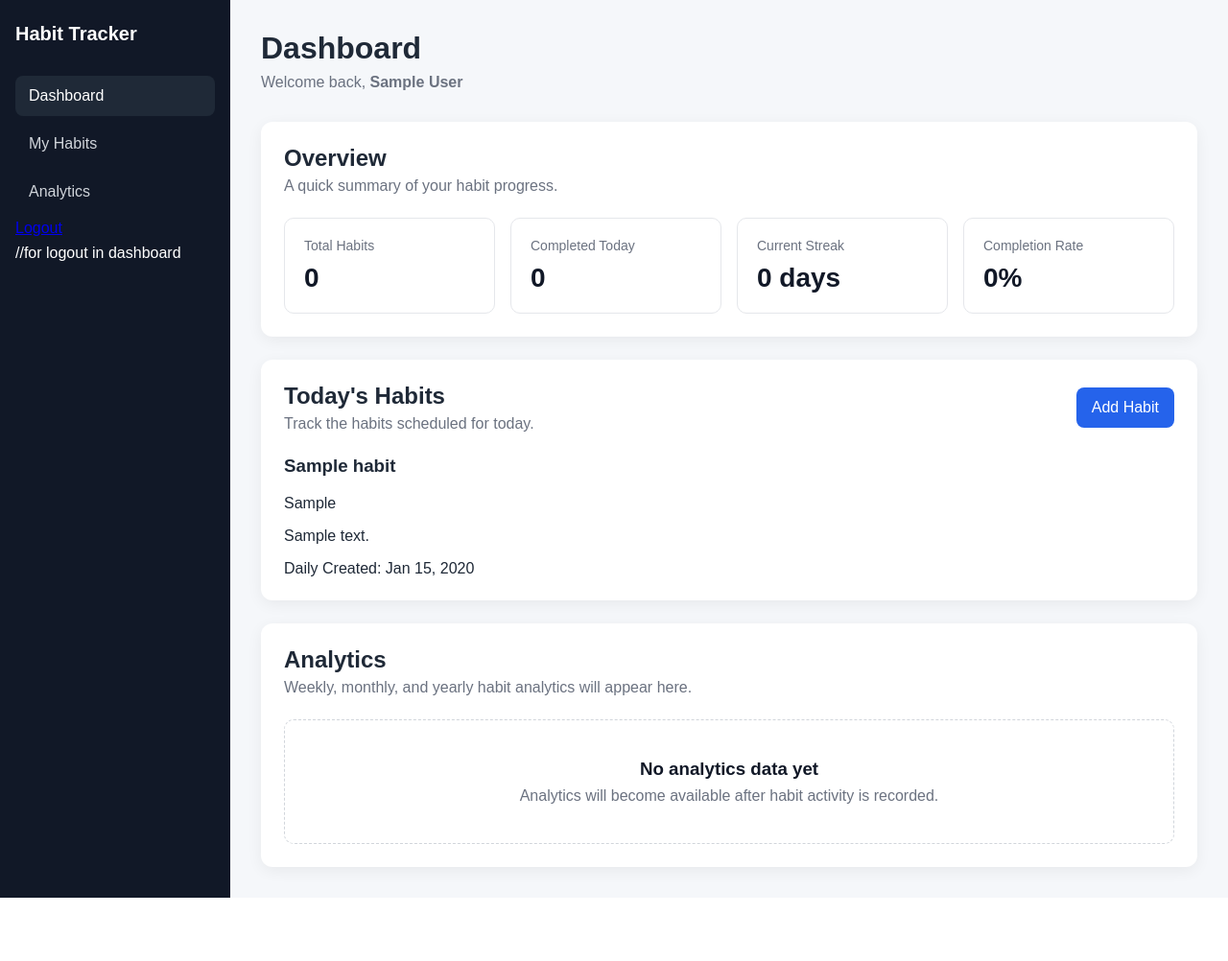
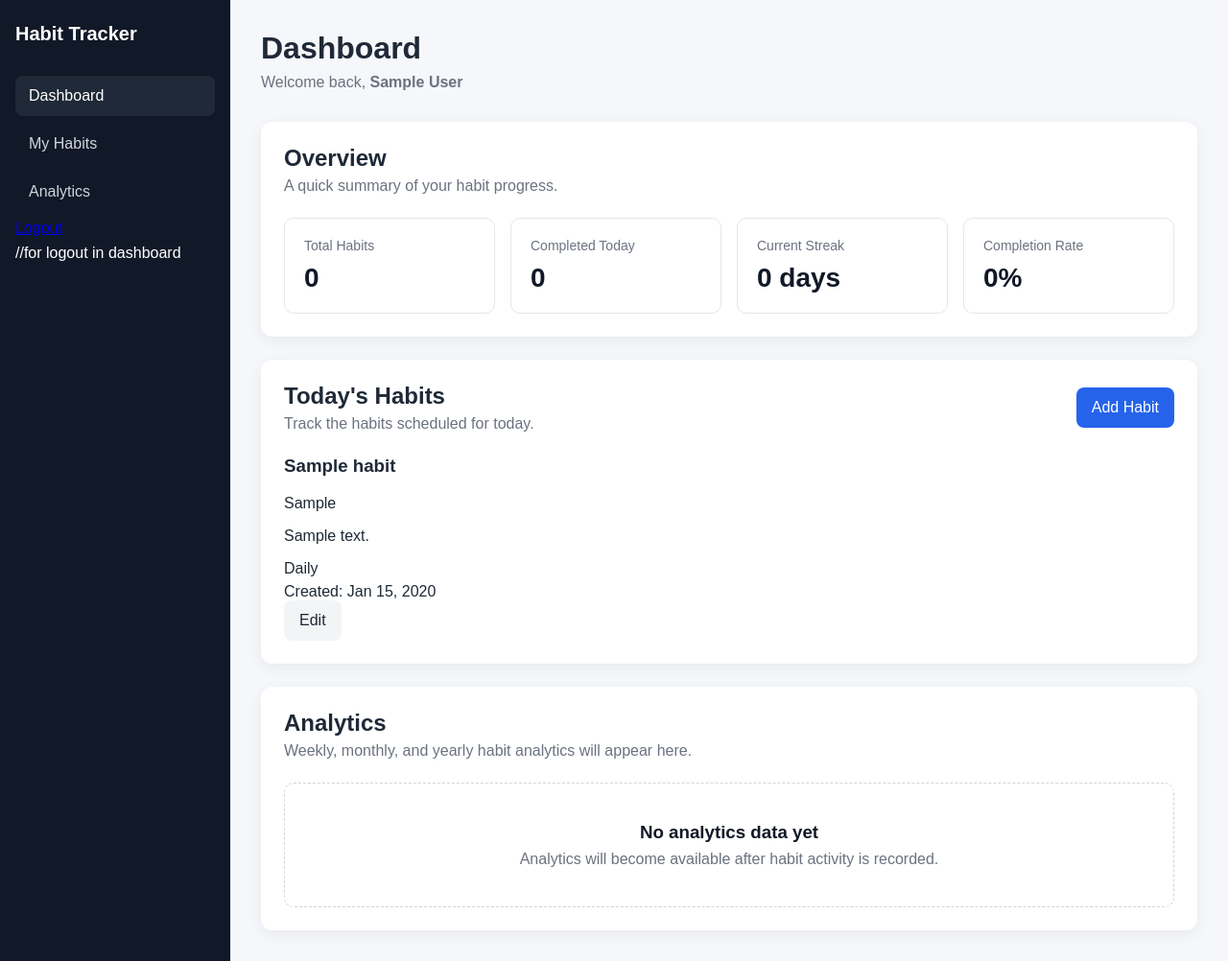
Before and after one commit to RupeshKarki1/Habit_Tracker, a PHP site: page /dashboard.php in a window 1280 px wide. Shown: the whole page at 96% size. Before the commit the page ends 936 px from the top, so only its background shows below. Run offline with PHP 8.4, Linux system fonts and the light colour scheme; the visitor is signed in with stand-in values (Sample User, id 1); tables that the repository leaves empty hold one stand-in row (values such as "Sample post").

Commit message:
edit habit framework complete, polishing remaining

```diff
--- a/assets/css/styles.css
+++ b/assets/css/styles.css
@@ -371,6 +371,19 @@ body {
     background: #e5e7eb;
 }
 
+/* Habit Card Footer */
+
+.habit-card-meta {
+    display: flex;
+    flex-direction: column;
+    gap: 6px;
+}
+
+.edit-habit-btn {
+    align-self: center;
+    flex-shrink: 0;
+}
+
 /* Dashboard responsive */
 
 @media (max-width: 768px) {
--- a/public/dashboard.php
+++ b/public/dashboard.php
@@ -235,7 +235,10 @@
 
                         </p>
 
-                        <div class="habit-card-footer">
+
+                    <div class="habit-card-footer">
+
+                        <div class="habit-card-meta">
 
                             <span class="habit-frequency">
                                 <?= htmlspecialchars(ucfirst($habit['frequency'])) ?>
@@ -249,6 +252,20 @@
                             </span>
 
                         </div>
+
+                        <button
+                            type="button"
+                            class="btn btn-secondary edit-habit-btn"
+                            data-id="<?= (int) $habit['id'] ?>"
+                            data-name="<?= htmlspecialchars($habit['name'], ENT_QUOTES, 'UTF-8') ?>"
+                            data-description="<?= htmlspecialchars($habit['description'] ?? '', ENT_QUOTES, 'UTF-8') ?>"
+                            data-category="<?= htmlspecialchars($habit['category'], ENT_QUOTES, 'UTF-8') ?>"
+                            data-frequency="<?= htmlspecialchars($habit['frequency'], ENT_QUOTES, 'UTF-8') ?>"
+                        >
+                            Edit
+                        </button>
+
+                    </div>
 
                     </article>
 
```
